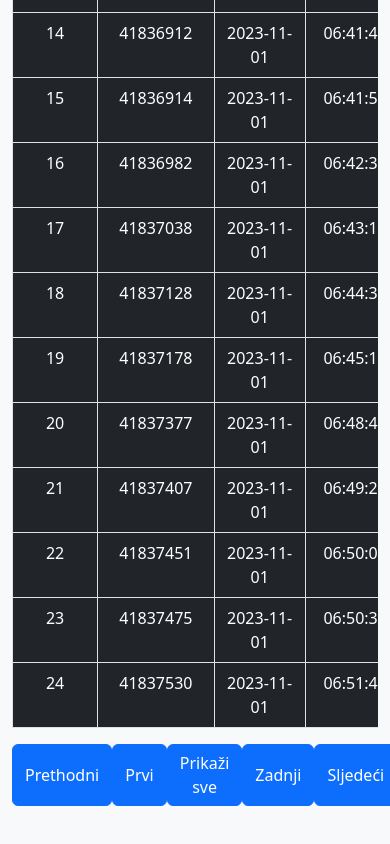
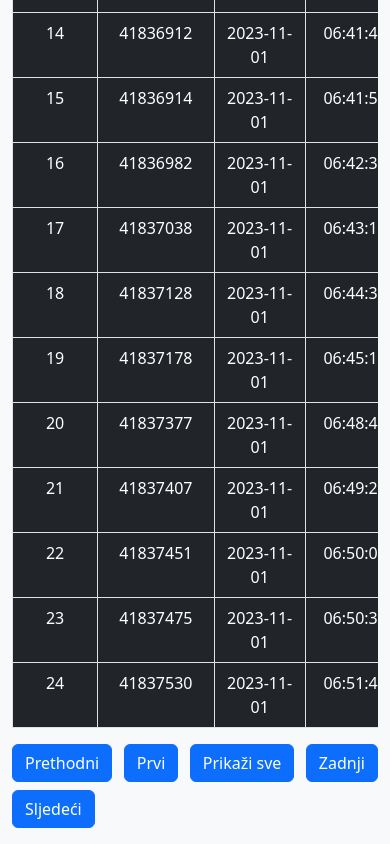
Before and after one commit to Simun234/project-adriatic-Html-Css-Javascript-, a plain HTML site: page index.html in a window 390 px wide. Shown: the part 939-1783 px from the top of the page. Before the commit the page ends 1753 px from the top, so only its background shows below. Drawn offline with nearby package versions, Linux system fonts and the light colour scheme.

Commit message:
Added stuff to adapt bots to big and small screens

```diff
--- a/index.html
+++ b/index.html
@@ -70,16 +70,32 @@
           <tbody class="table-dark" id="table-body"></tbody>
         </table>
       </div>
-      <div class="d-flex justify-content-between mb-2">
-        <button type="btn" class="btn btn-primary" id="prethodni">
+      <div class="d-flex flex-wrap justify-content-between mb-2">
+        <button
+          type="btn"
+          class="btn btn-primary mb-2 mb-md-0 mr-2"
+          id="prethodni"
+        >
           Prethodni
         </button>
-        <button type="btn" class="btn btn-primary" id="prvi">Prvi</button>
-        <button type="btn" class="btn btn-primary" id="prikazi-sve">
+        <button type="btn" class="btn btn-primary mb-2 mb-md-0 mr-2" id="prvi">
+          Prvi
+        </button>
+        <button
+          type="btn"
+          class="btn btn-primary mb-2 mb-md-0 mr-2"
+          id="prikazi-sve"
+        >
           Prikaži sve
         </button>
-        <button type="btn" class="btn btn-primary" id="zadnji">Zadnji</button>
-        <button type="btn" class="btn btn-primary" id="sljedeći">
+        <button
+          type="btn"
+          class="btn btn-primary mb-2 mb-md-0 mr-2"
+          id="zadnji"
+        >
+          Zadnji
+        </button>
+        <button type="btn" class="btn btn-primary mb-2 mb-md-0" id="sljedeći">
           Sljedeći
         </button>
       </div>
```
